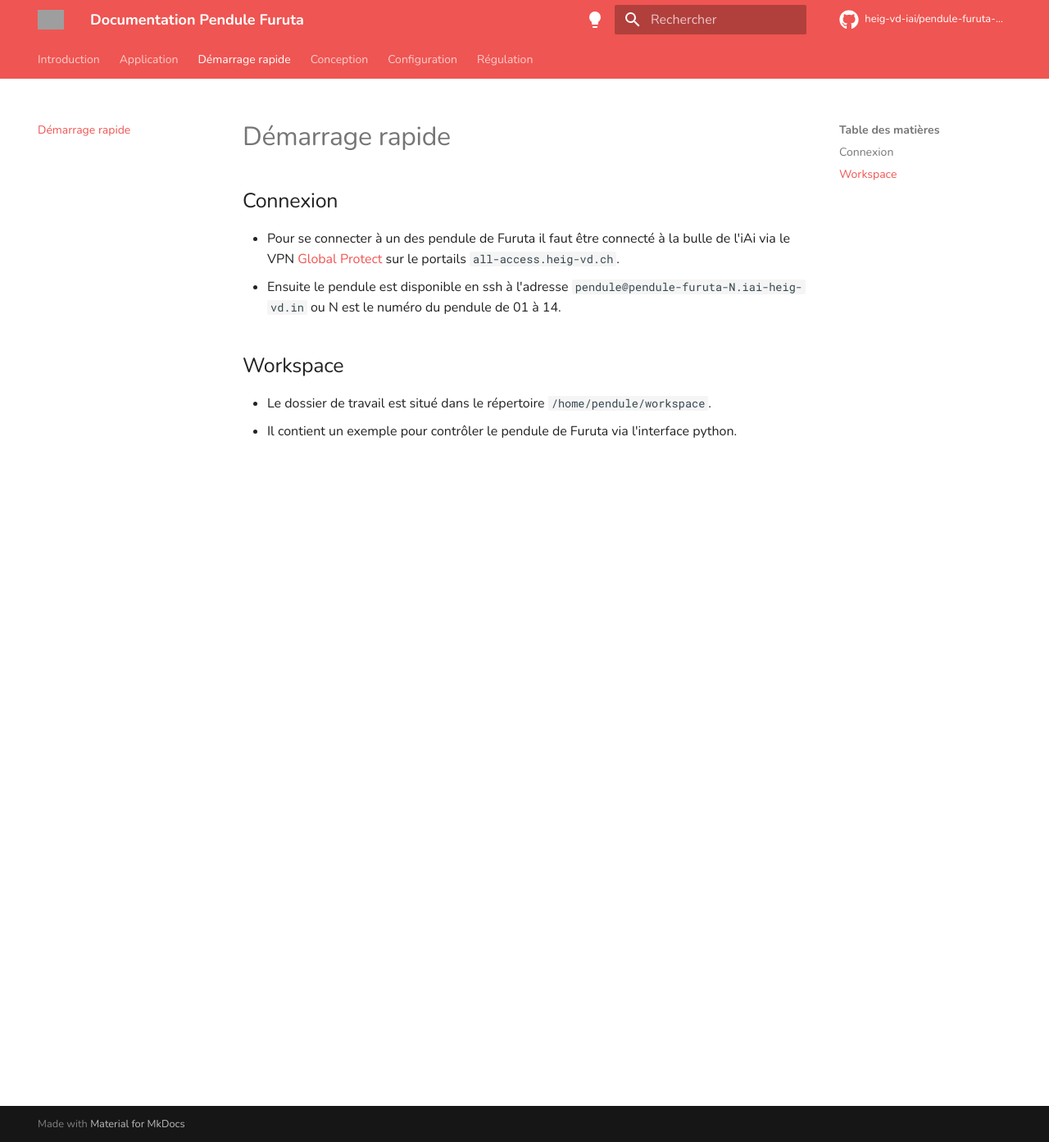
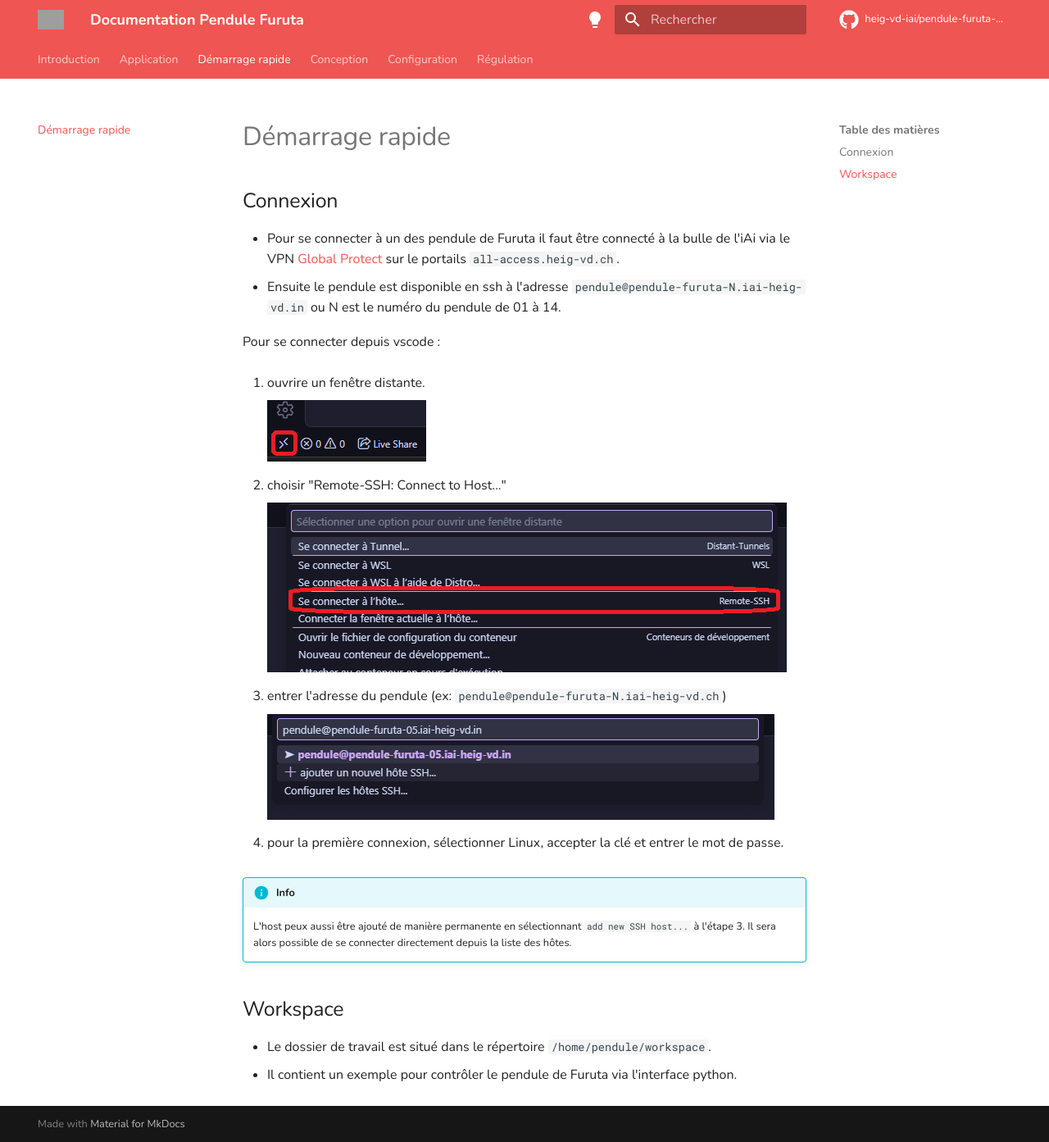
Before and after one commit to heig-vd-iai/pendule-furuta-doc, an MkDocs documentation site: the page built from docs/quick_start.md, in a window 1280 px wide and 1393 px high. Shown: the whole window at 82% size. Built offline with MkDocs 1.6.1 and Material for MkDocs 9.7.7, drawn with Linux system fonts in a browser that asks for light colours; comment, search, counter and statistics services are not loaded; grey boxes are pictures that could not be loaded.

Commit message:
add vscode connection

```diff
--- a/docs/quick_start.md
+++ b/docs/quick_start.md
@@ -4,6 +4,25 @@
 - Pour se connecter à un des pendule de Furuta il faut être connecté à la bulle de l'iAi via le VPN [Global Protect](https://vpn.heig-vd.ch) sur le portails `all-access.heig-vd.ch`.
 - Ensuite le pendule est disponible en ssh à l'adresse `pendule@pendule-furuta-N.iai-heig-vd.in` ou N est le numéro du pendule de 01 à 14.
 
+Pour se connecter depuis vscode :
+
+1. ouvrire un fenêtre distante.
+
+    ![](/assets/images/remote_window.png)
+
+2. choisir "Remote-SSH: Connect to Host..."
+
+    ![](/assets/images/remote_host.png)
+
+3. entrer l'adresse du pendule (ex: `pendule@pendule-furuta-N.iai-heig-vd.ch`)
+
+    ![](/assets/images/remote_ssh.png)
+
+4. pour la première connexion, sélectionner Linux, accepter la clé et entrer le mot de passe.
+
+!!! Info
+    L'host peux aussi être ajouté de manière permanente en sélectionnant `add new SSH host...` à l'étape 3. Il sera alors possible de se connecter directement depuis la liste des hôtes.
+
 ## Workspace
 - Le dossier de travail est situé dans le répertoire `/home/pendule/workspace`.
 - Il contient un exemple pour contrôler le pendule de Furuta via l'interface python.
```
Also changed, not shown: docs/assets/images/remote_host.png (added), docs/assets/images/remote_ssh.png (added), docs/assets/images/remote_window.png (added), site/assets/images/remote_host.png (added), site/assets/images/remote_ssh.png (added), site/assets/images/remote_window.png (added), site/quick_start/index.html, site/search/search_index.json.
